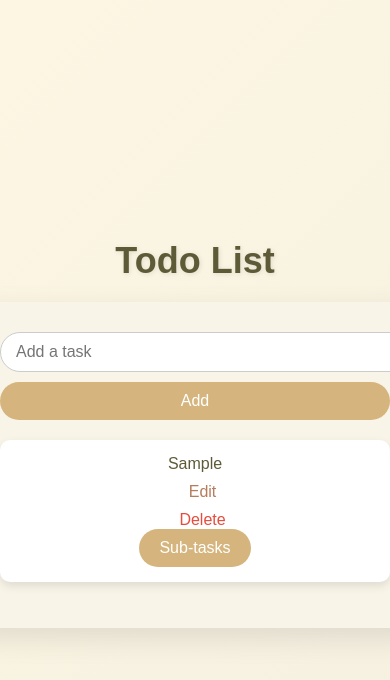
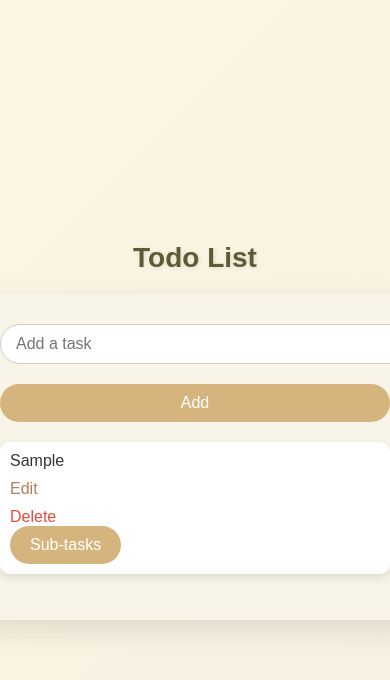
Before and after one commit to nakwafurkhan/ToDo_list, a plain HTML site: page index.html in a window 390 px wide. Both pictures are taken after typing "Sample" into the empty fields and a click on the button "Add". Shown: the top 680 px of the page. Drawn offline with Linux system fonts and the light colour scheme.

Commit message:
new read me and css changes

```diff
--- a/style.css
+++ b/style.css
@@ -85,11 +85,6 @@ ul li {
     align-items: center;
 }
 
-ul li span {
-    font-weight: 500;
-    color: #5d5b37;
-}
-
 /* Edit and delete links styling */
 a {
     color: #b57d5b;
@@ -113,28 +108,39 @@ a.delete:hover {
 /* Media queries for responsiveness */
 @media (max-width: 768px) {
     #input, #subtask-input {
-        width: 80%;
+        width: 100%;
+        margin-bottom: 10px; /* Added margin for spacing */
     }
 
     #button, #subtask-button {
-        width: 20%;
+        width: 100%;
+    }
+
+    .form {
+        flex-direction: column; /* Stack input and button */
+    }
+
+    ul li {
+        flex-direction: column; /* Stack elements in list items */
+        align-items: flex-start; /* Align text to the start */
+    }
+
+    a {
+        margin-top: 10px; /* Space between links */
+        margin-left: 0; /* Reset margin-left */
     }
 }
 
 @media (max-width: 480px) {
-    .form {
-        flex-direction: column;
+    h1 {
+        font-size: 28px; /* Reduce heading size */
     }
 
     #input, #subtask-input, #button, #subtask-button {
-        width: 100%;
+        width: 100%; /* Full width on small screens */
     }
 
     ul li {
-        flex-direction: column;
-    }
-
-    a {
-        margin-top: 10px;
+        padding: 10px; /* Reduce padding for small screens */
     }
 }
```
Also changed, not shown: 1 other file.
